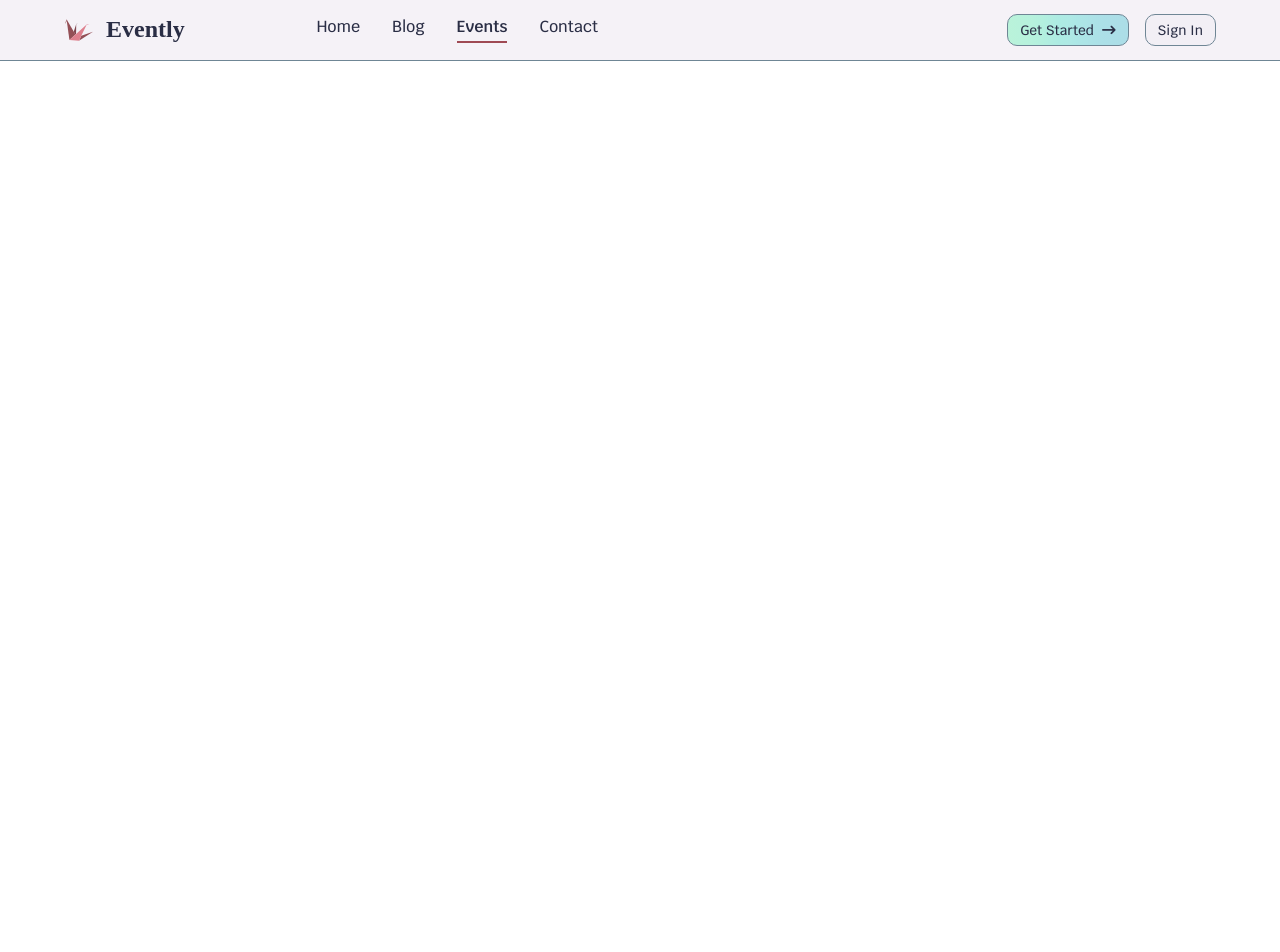
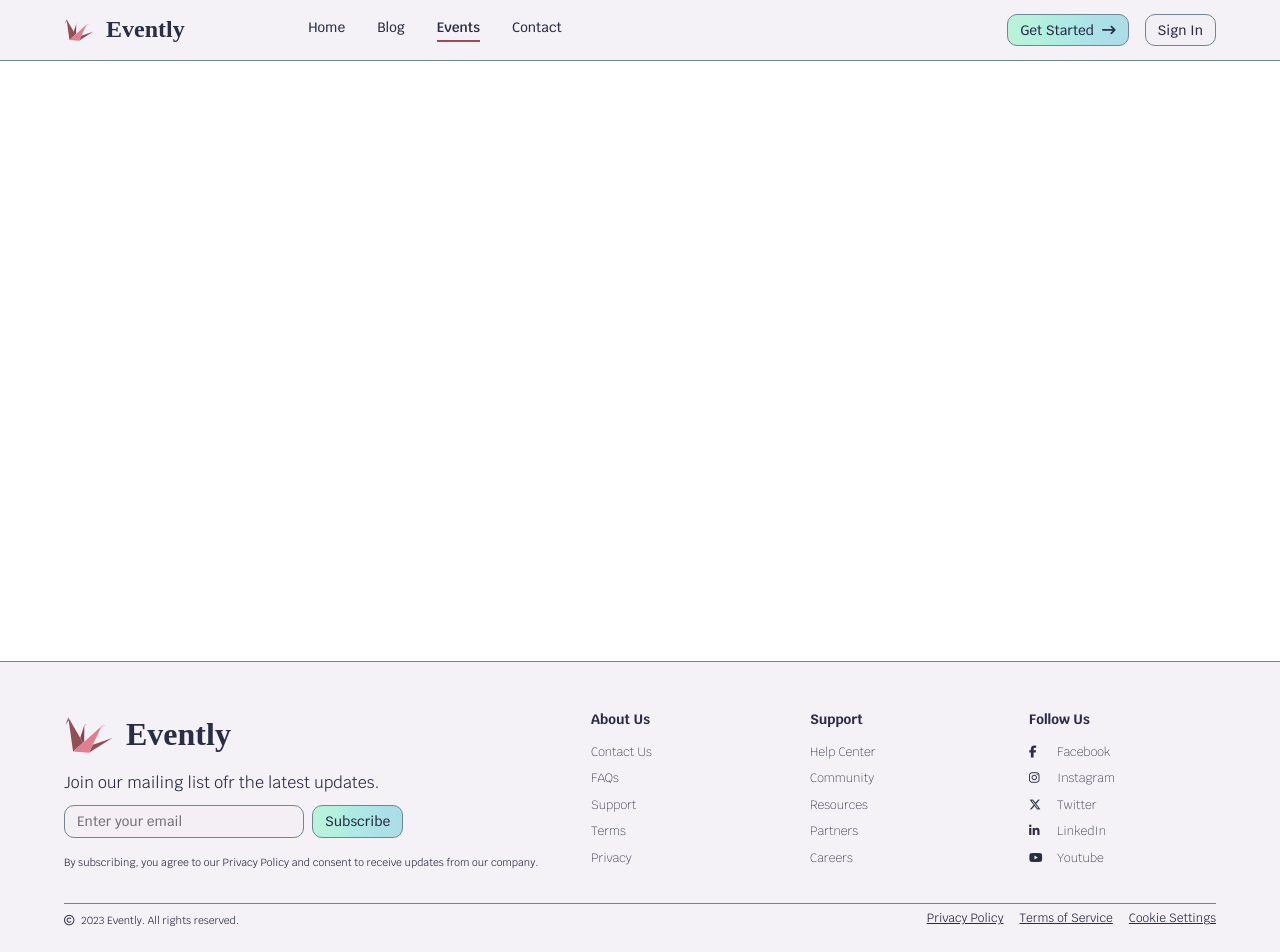
Before and after one commit to s4rmier/fsdi-capstone-evently, a React (Vite) app: page /events in a window 1280 px wide. Shown: the top 952 px of the page. Before the commit the page ends 800 px from the top, so only its background shows below. Built offline with nearby package versions, Linux system fonts and the light colour scheme; a web font is replaced by a local one.

Commit message:
homepage -ok

```diff
--- a/src/components/Footer.jsx
+++ b/src/components/Footer.jsx
@@ -1,7 +1,85 @@
 import React from "react";
+import "./footer.css";
 
 function Footer() {
-  return <div></div>;
+  return (
+    <footer>
+      <div className="container flex-col">
+        <div className="footer-body flex-row">
+          <div className="column-1 flex-col">
+            <div className="brand flex-row align">
+              <img src="/logo.svg" alt="" />
+              <h1>Evently</h1>
+            </div>
+            <p>Join our mailing list ofr the latest updates.</p>
+            <div className="subscribe flex-row align">
+              <input type="email" placeholder="Enter your email" />
+              <button className="btn-spec button">Subscribe</button>
+            </div>
+            <p>
+              <small>
+                By subscribing, you agree to our Privacy Policy and consent to
+                receive updates from our company.
+              </small>
+            </p>
+          </div>
+          <div className="column-2 flex-col">
+            <h3>About Us</h3>
+            <ul className="flex-col">
+              <li>Contact Us</li>
+              <li>FAQs</li>
+              <li>Support</li>
+              <li>Terms</li>
+              <li>Privacy</li>
+            </ul>
+          </div>
+          <div className="column-3 flex-col">
+            <h3>Support</h3>
+            <ul className="flex-col">
+              <li>Help Center</li>
+              <li>Community</li>
+              <li>Resources</li>
+              <li>Partners</li>
+              <li>Careers</li>
+            </ul>
+          </div>
+          <div className="column-4 flex-col">
+            <h3>Follow Us</h3>
+            <ul className="flex-col">
+              <li>
+                <i className="fa-brands fa-facebook-f"></i>Facebook
+              </li>
+              <li>
+                <i className="fa-brands fa-instagram"></i>Instagram
+              </li>
+              <li>
+                <i className="fa-brands fa-x-twitter"></i>Twitter
+              </li>
+              <li>
+                <i className="fa-brands fa-linkedin-in"></i>LinkedIn
+              </li>
+              <li>
+                <i className="fa-brands fa-youtube"></i>Youtube
+              </li>
+            </ul>
+          </div>
+        </div>
+        <div className="footer-closing flex-row align">
+          <p className="copyright-footnote">
+            <small>
+              <i className="fa-regular fa-copyright"></i> 2023 Evently. All
+              rights reserved.
+            </small>
+          </p>
+          <ul className="footer-policy flex-row align">
+            <li>Privacy Policy</li>
+            <li>Terms of Service</li>
+            <li>Cookie Settings</li>
+          </ul>
+        </div>
+      </div>
+    </footer>
+  );
 }
 
 export default Footer;
--- a/src/components/footer.css
+++ b/src/components/footer.css
@@ -1 +1,79 @@
-/*# sourceMappingURL=footer.css.map */
+footer {
+  padding: 3rem 0rem;
+  background-color: var(--bg-col);
+  border-top: 1px solid var(--slate-gray);
+}
+footer div.container div.footer-body {
+  border-bottom: 1px solid var(--slate-gray);
+  padding-bottom: 2rem;
+  gap: 2rem;
+}
+footer div.container div.footer-body div.column-1 {
+  width: 45%;
+  gap: 0.75rem;
+}
+footer div.container div.footer-body div.column-1 div.brand {
+  gap: 0.75rem;
+}
+footer div.container div.footer-body div.column-1 div.brand img {
+  width: 50px;
+}
+footer div.container div.footer-body div.column-1 div.brand h1 {
+  font-family: var(--brand-type);
+}
+footer div.container div.footer-body div.column-1 div.subscribe {
+  gap: 0.5rem;
+}
+footer div.container div.footer-body div.column-1 div.subscribe input {
+  padding: 0.4rem 0.75rem;
+  border-radius: 10px;
+  font-family: var(--link-type);
+  background: var(--bg-col);
+  border: 1px solid var(--slate-gray);
+  font-size: 0.85rem;
+  font-weight: 500;
+  width: 240px;
+  text-wrap: nowrap;
+}
+footer div.container div.footer-body div.column-2,
+footer div.container div.footer-body div.column-3,
+footer div.container div.footer-body div.column-4 {
+  width: 17%;
+  gap: 1rem;
+}
+footer div.container div.footer-body div.column-2 h3,
+footer div.container div.footer-body div.column-3 h3,
+footer div.container div.footer-body div.column-4 h3 {
+  font-size: 0.85rem;
+}
+footer div.container div.footer-body div.column-2 ul,
+footer div.container div.footer-body div.column-3 ul,
+footer div.container div.footer-body div.column-4 ul {
+  gap: 0.65rem;
+  font-weight: 200;
+}
+footer div.container div.footer-body div.column-2 ul li,
+footer div.container div.footer-body div.column-3 ul li,
+footer div.container div.footer-body div.column-4 ul li {
+  font-size: 0.75rem;
+}
+footer div.container div.footer-body div.column-2 ul li i,
+footer div.container div.footer-body div.column-3 ul li i,
+footer div.container div.footer-body div.column-4 ul li i {
+  margin-right: 0.5rem;
+  width: 20px;
+}
+footer div.container div.footer-closing {
+  margin-top: 0.25rem;
+  justify-content: space-between;
+}
+footer div.container div.footer-closing p.copyright-footnote i {
+  margin-right: 0.25rem;
+}
+footer div.container div.footer-closing ul.footer-policy {
+  gap: 1rem;
+}
+footer div.container div.footer-closing ul.footer-policy li {
+  font-size: 0.75rem;
+  text-decoration: underline;
+}/*# sourceMappingURL=footer.css.map */
--- a/src/index.css
+++ b/src/index.css
@@ -37,6 +37,11 @@ a {
   font-size: 1rem;
 }
 
+li {
+  font-size: 0.85rem;
+  font-family: var(--link-type);
+}
+
 img {
   max-width: 100%;
 }
@@ -73,6 +78,10 @@ p {
 main {
   padding: 2rem 0rem;
   min-height: 75svh;
+}
+
+small {
+  font-size: 0.65rem;
 }
 
 /* Utility Classes */
```
